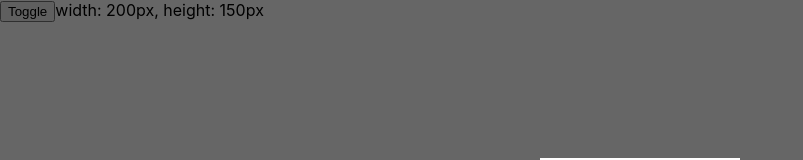
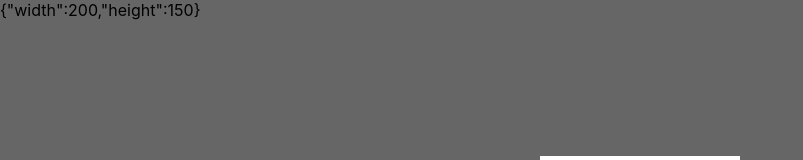
Before and after one commit to stomk/overlay-with-cutout, a React (Create React App) app: page / in a window 1280 px wide. Shown: the top 160 px of the page, without its empty margins (0-803 px from the left). Built offline with nearby package versions, Linux system fonts and the light colour scheme.

Commit message:
Refactor

```diff
--- a/src/App.css
+++ b/src/App.css
@@ -2,7 +2,7 @@ main {
   height: 1000px;
 }
 
-.main-button {
+button {
   display: block;
   margin: 200px auto 0;
 }
--- a/src/App.js
+++ b/src/App.js
@@ -10,32 +10,19 @@ class App extends Component {
   };
 
   render() {
+    const style = this.state.byWidthAndHeight
+      ? { width: 200, height: 150 }
+      : { padding: 100, borderRadius: 20 };
     return (
       <main>
-        <button onClick={this.toggle}>Toggle</button>
-        {this.state.byWidthAndHeight ? (
-          <>
-            width: 200px, height: 150px
-            <OverlayWithCutout width={200} height={150}>
-              {({ setRef }) => (
-                <button className="main-button" ref={setRef}>
-                  Click me!
-                </button>
-              )}
-            </OverlayWithCutout>
-          </>
-        ) : (
-          <>
-            padding: 100px, border-radius: 20px
-            <OverlayWithCutout padding={100} borderRadius={20}>
-              {({ setRef }) => (
-                <button className="main-button" ref={setRef}>
-                  Click me!
-                </button>
-              )}
-            </OverlayWithCutout>
-          </>
-        )}
+        {JSON.stringify(style)}
+        <OverlayWithCutout {...style}>
+          {({ setRef }) => (
+            <button ref={setRef} onClick={this.toggle}>
+              Click me!
+            </button>
+          )}
+        </OverlayWithCutout>
         <div id="portal-root" style={{ position: "relative" }} />
       </main>
     );
```
